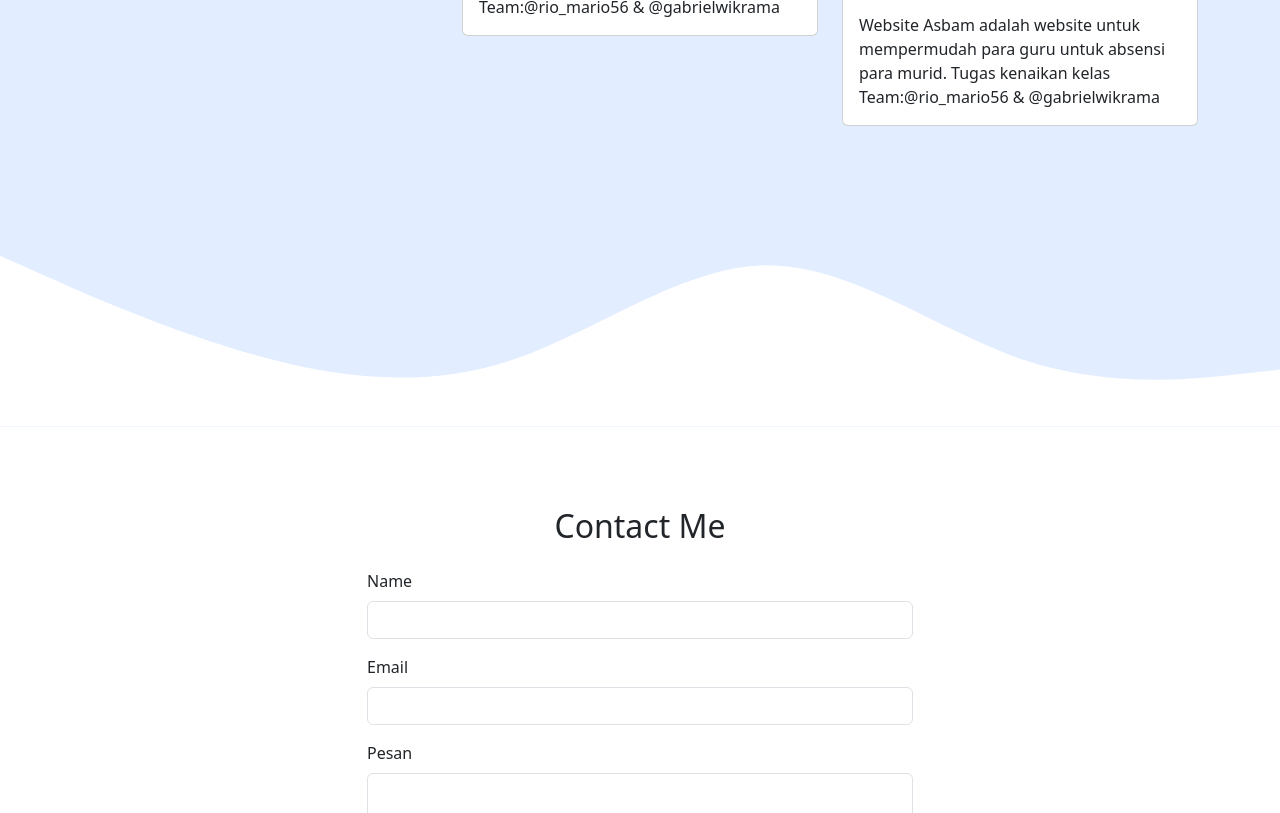
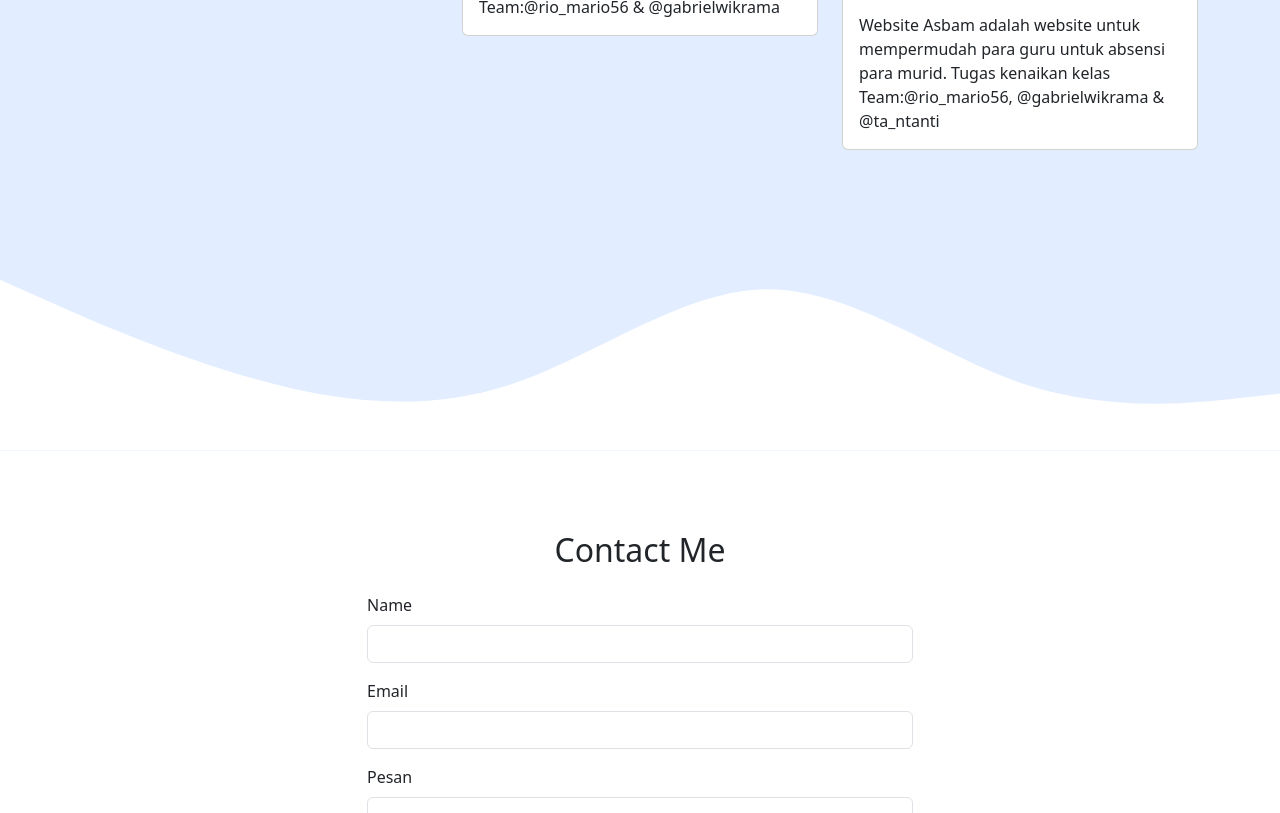
Before and after one commit to gabrielwikrama/el, a plain HTML site: page index.html in a window 1280 px wide. Shown: the part 1992-2805 px from the top of the page. Drawn offline with nearby package versions, Linux system fonts and the light colour scheme.

Commit message:
tambah team project

```diff
--- a/index.html
+++ b/index.html
@@ -121,7 +121,7 @@
               <img src="img/projects/asbam.png" class="card-img-top" alt="Projects 1" />
               <div class="card-body">
                 <p class="card-text">Website Asbam adalah website untuk mempermudah para guru untuk absensi para murid. Tugas kenaikan kelas
-                    Team:@rio_mario56 & @gabrielwikrama
+                    Team:@rio_mario56, @gabrielwikrama & @ta_ntanti
                 </p>
               </div>
             </div>
```
